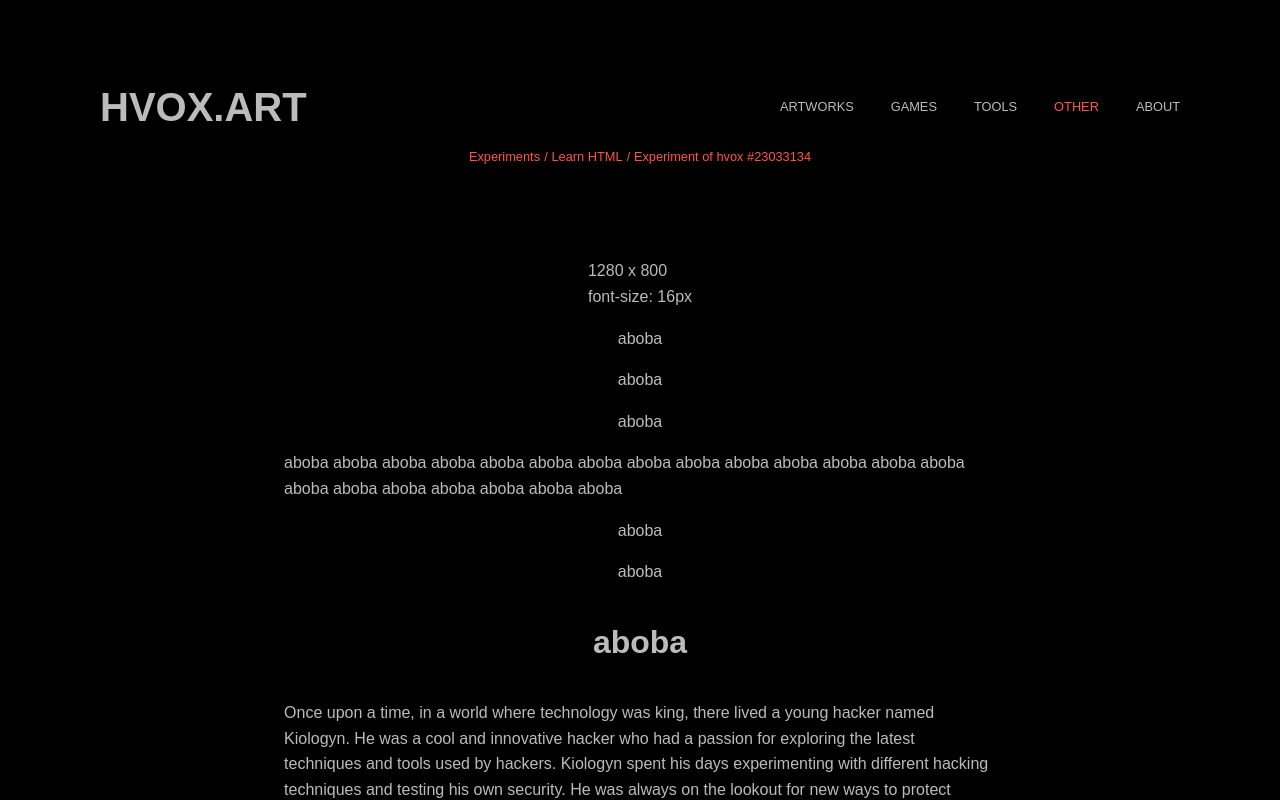
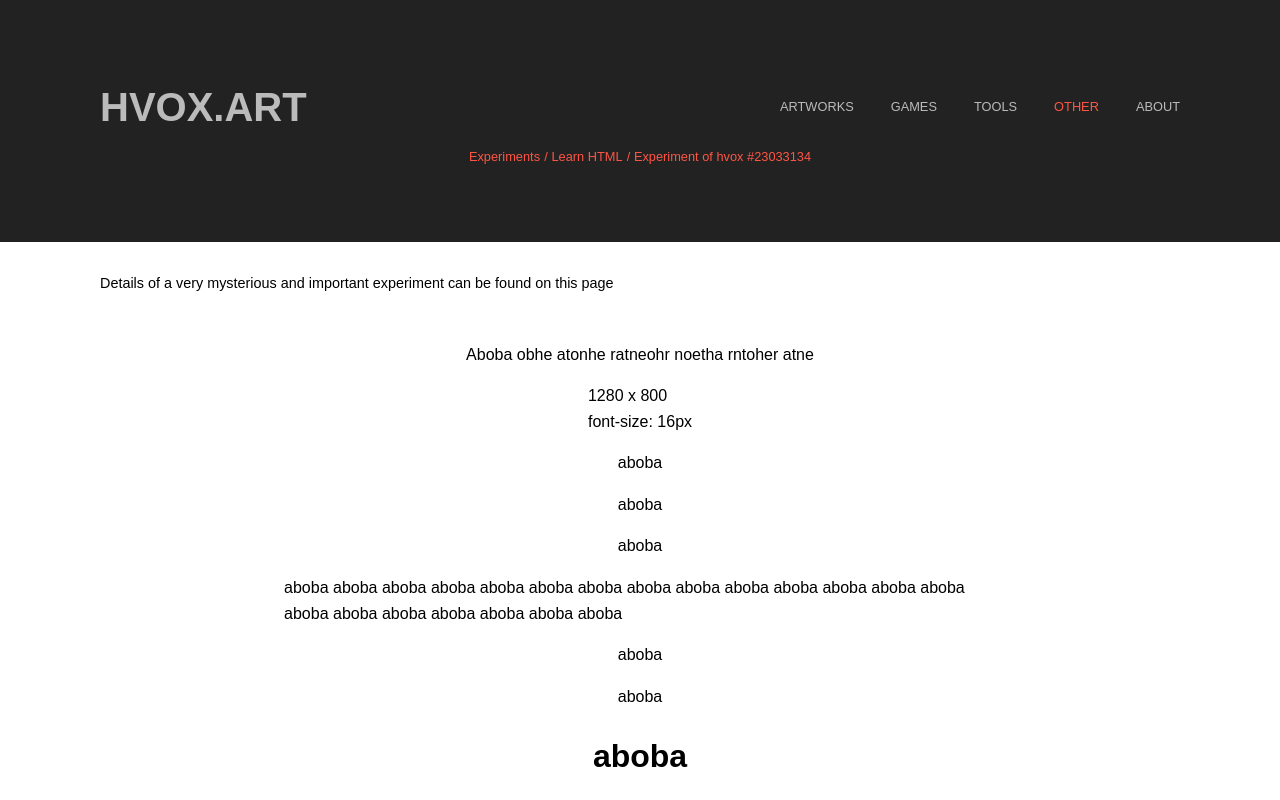
Before and after one commit to hvod2000/learn_html, a plain HTML site: page menus/minimalistic-menu-without-queries-v3/index.html in a window 1280 px wide. Shown: the top 800 px of the page. Drawn offline with Linux system fonts and the light colour scheme.

Commit message:
Add light theme

```diff
--- a/menus/minimalistic-menu-without-queries-v3/index.html
+++ b/menus/minimalistic-menu-without-queries-v3/index.html
@@ -25,14 +25,6 @@
 			<li><a href=".">Tools</a></li>
 			<li><a class=active href=".">Other</a></li>
 			<li><a href=".">About</a></li>
-			<!-- <li><a href=".">2D</a></li> -->
-			<!-- <li><a href=".">3D</a></li> -->
-			<!-- <li><a href=".">Pixel art</a></li> -->
-			<!-- <li><a href=".">Line art</a></li> -->
-			<!-- <li><a href=".">Lineless</a></li> -->
-			<!-- <li><a href=".">Interactive</a></li> -->
-			<!-- <li><a class=active href=".">Other</a></li> -->
-			<!-- <li><a href=".">About</a></li> -->
 		</ul>
 		<div id=local-path>
 			<a href=".">Experiments</a>
@@ -40,7 +32,12 @@
 			<a href=".">Experiment of hvox #23033134</a>
 		</div>
 	</nav>
+	<header>
+		Details of a very mysterious and important experiment can be found on this page
+	</header>
 	<main>
+		<!-- <h1>Aboba aboba boohen taohe rant horenatoh ra</h1> -->
+		<p>Aboba obhe atonhe ratneohr noetha rntoher atne</p>
 		<p id=aboba>aboba</p>
 		<p>aboba</p>
 		<p>aboba</p>
--- a/menus/minimalistic-menu-without-queries-v3/styles.css
+++ b/menus/minimalistic-menu-without-queries-v3/styles.css
@@ -1,14 +1,18 @@
-html { min-height: 100vh; }
+html {
+	min-height: 100vh;
+	color-scheme: light dark;
+	color: #bbb;
+	background: #000;
+}
 body {
 	margin: 0;
 	display: grid;
-	color: #bbb;
-	background: #000;
 	min-height: 100dvh;
 	font-family: sans-serif;
 	line-height: 1.6;
 	grid-template:
 		"navbar" auto
+		"header" auto
 		"main" 1fr
 		"footer" auto
 		/ 100%;
@@ -30,7 +34,6 @@ ul {
 }
 
 nav {
-	background: #000;
 	grid-area: navbar;
 	display: flex;
 	flex-wrap: wrap;
@@ -40,7 +43,7 @@ nav {
 	text-align: center;
 	/* margin: 75px max(50% - 600px, min(75px, 5.0%)); */
 	/* margin: 75px auto; */
-	padding: 75px calc((100% - min(1200px, max(100% - 200px, min(80ch, 90%)))) / 2);
+	padding: 75px calc((100% - min(1200px, max(100% - 200px, min(800px, 90%)))) / 2);
 	/* background: gray; */
 	/* border-bottom: solid 1px #f54; */
 	/* border-bottom: solid 1px #bbb; */
@@ -105,19 +108,22 @@ a:hover, a:focus-visible  {
 	border-radius: 2px;
 }
 header {
-	padding: 0 max(50% - 600px, 1ch);
-	margin-bottom: 75px;
+	grid-area: header;
+	padding: 0 calc((100% - min(1200px, max(100% - 200px, min(800px, 90%)))) / 2);
+	font-size: 0.9rem;
+	margin: 30px 0;
 }
 
 main {
 	grid-area: main;
-	padding: 0 max(50% - 600px, min(75px, 7.5%));
+	padding: 0 calc((100% - min(1200px, max(100% - 200px, min(800px, 90%)))) / 2);
 }
 
 main > * {
 	text-align: left;
 	width: fit-content;
-	margin: 1em auto;
+	margin-left: auto;
+	margin-right: auto;
 	max-width: 80ch;
 }
 
@@ -130,3 +136,19 @@ footer {
 	/* margin: min(50px, 2.5vw) max(50% - 600px, min(75px, 7.5%)); */
 	padding: max(1em, 4vw) calc((100% - min(1200px, max(100% - 200px, min(80ch, 90%)))) / 2);
 }
+
+@media screen and (prefers-color-scheme: light) {
+	html {
+		color: black;
+		background: white;
+	}
+
+	nav, footer {
+		color: #bbb;
+		background: #222;
+	}
+
+	footer {
+		background: #000;
+	}
+}
```
Also changed, not shown: menus/minimalistic-menu-without-queries-v3/deno.json (added, +15 -0 lines).
